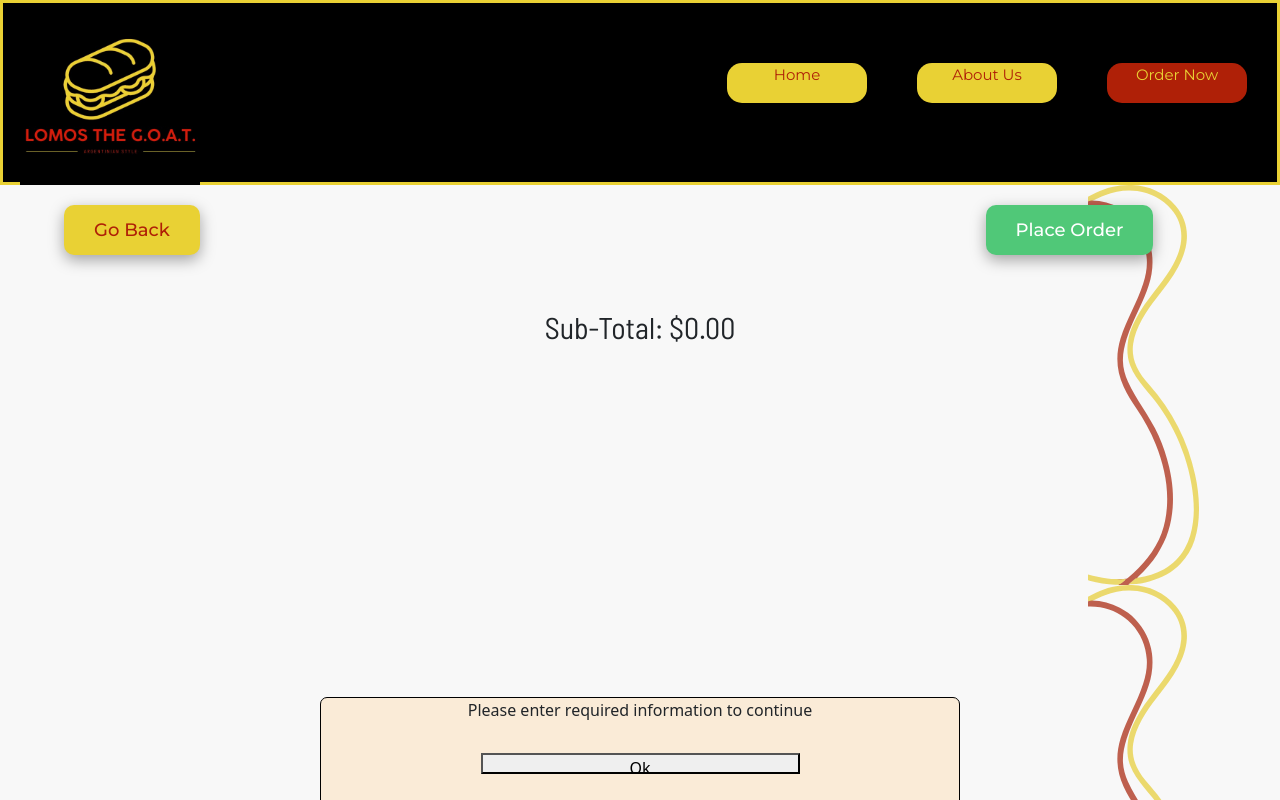
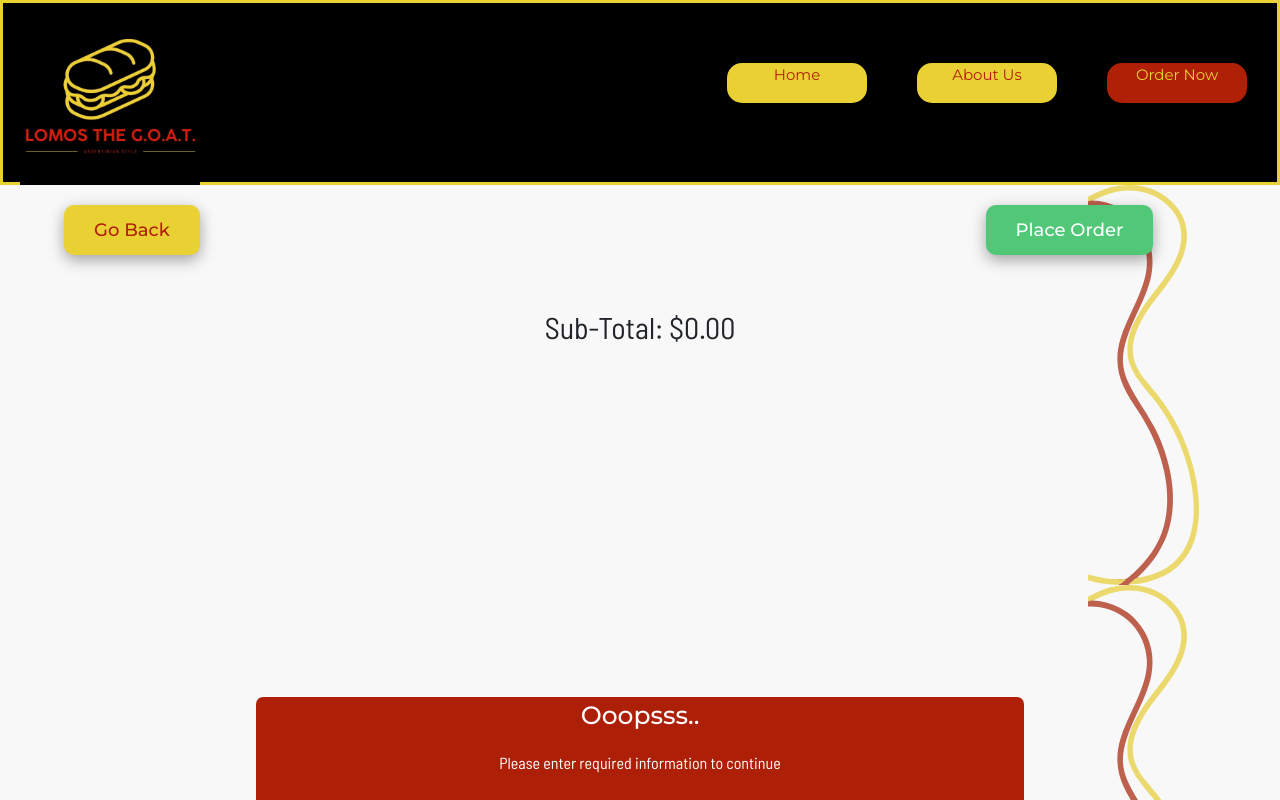
Before and after one commit to JorgeLG87/Lomos-the-G.O.A.T, a React (Vite) app: page /showcart in a window 1280 px wide. Both pictures are taken after a click on the button "Place Order". Built offline with nearby package versions, Linux system fonts and the light colour scheme; the HTML template or start-up script is replaced by a standard one.

Commit message:
Testing CSS style for the error box in showcart page.

```diff
--- a/src/Components/ErrorModal.css
+++ b/src/Components/ErrorModal.css
@@ -1,17 +1,38 @@
 .modal-main-container-open {
     position: absolute;
-    width: 50%;
-    height: 125px;
-    border: 1px solid black;
+    width: 60%;
+    height: 220px;
+    /* border: 1px solid black; */
     border-radius: 7px;
     margin-top: 40%;
-    margin-left: 25%;
+    margin-left: 20%;
+    padding-left: 10px;
+    padding-right: 10px;
     z-index: 100;
-    background-color:antiquewhite;
+    background-color: #AD2007;
+}
+
+.modal-text-title {
+    color: white;
+    font-family: "Montserrat";
+    font-size: 25px;
+    font-weight: 500;
+}
+
+.modal-text {
+    color: white;
+    font-family: "barlow semi condensed";
 }
 
 .modal-btn {
-    width: 50%;
+    width: 60%;
     height: 17%;
     margin-top: 15px;
+    border: none;
+    border-radius: 7px;
+    background-color: #E9D134;
+    color: #AD2007;
+    font-size: 18px;
+    font-family: "Montserrat";
+    font-weight: 500;
 }
--- a/src/Components/ErrorModal.jsx
+++ b/src/Components/ErrorModal.jsx
@@ -6,7 +6,8 @@ export default function ErrorModal({ setIsOpen }) {
 
     return (
         <div className="modal-main-container-open">
-            <p>Please enter required information to continue</p>
+            <p className="modal-text-title">Ooopsss..</p>
+            <p className="modal-text">Please enter required information to continue</p>
             <button className="modal-btn" type="button" onClick={() => setIsOpen(false)}>Ok</button>
         </div>
     )
```
